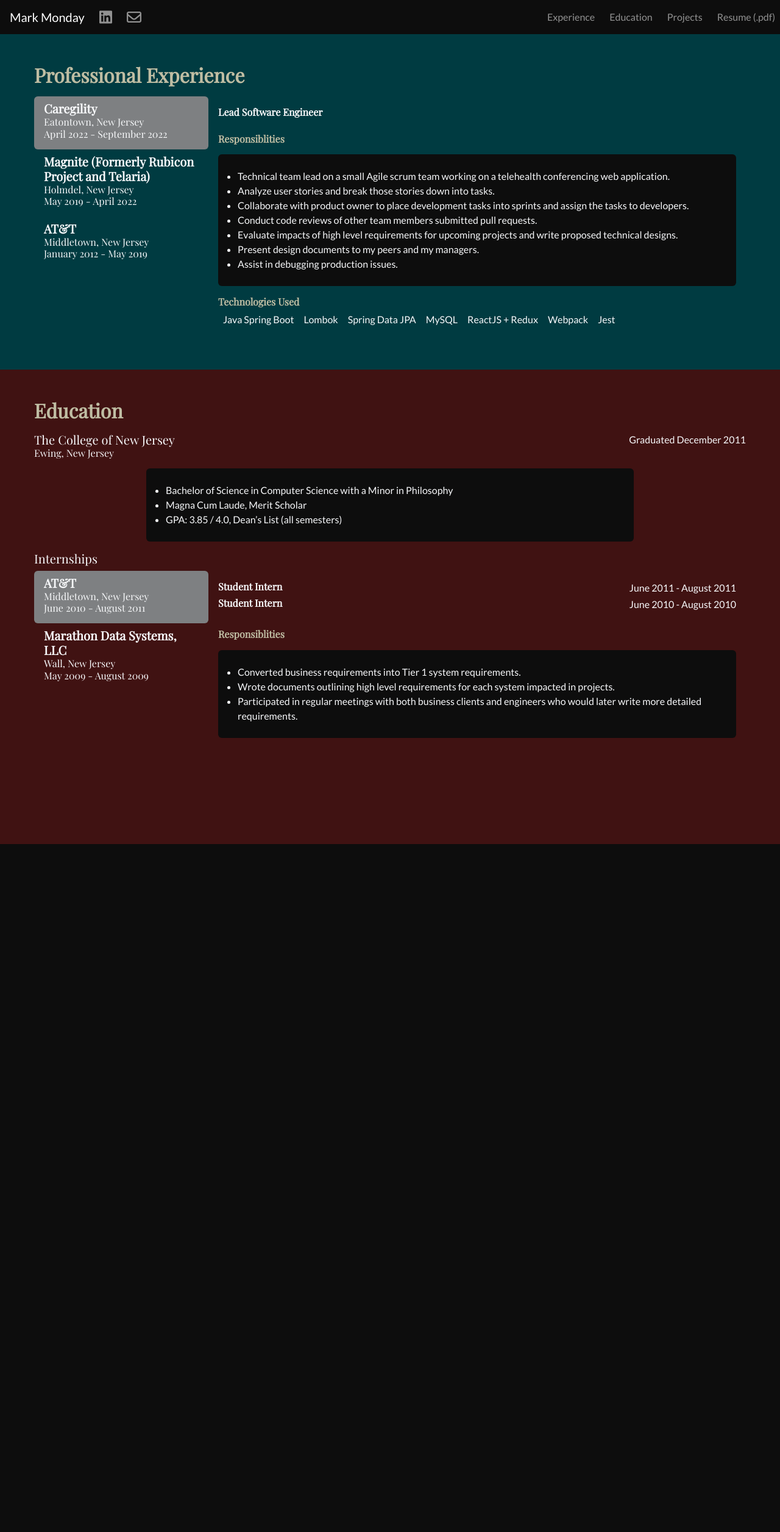
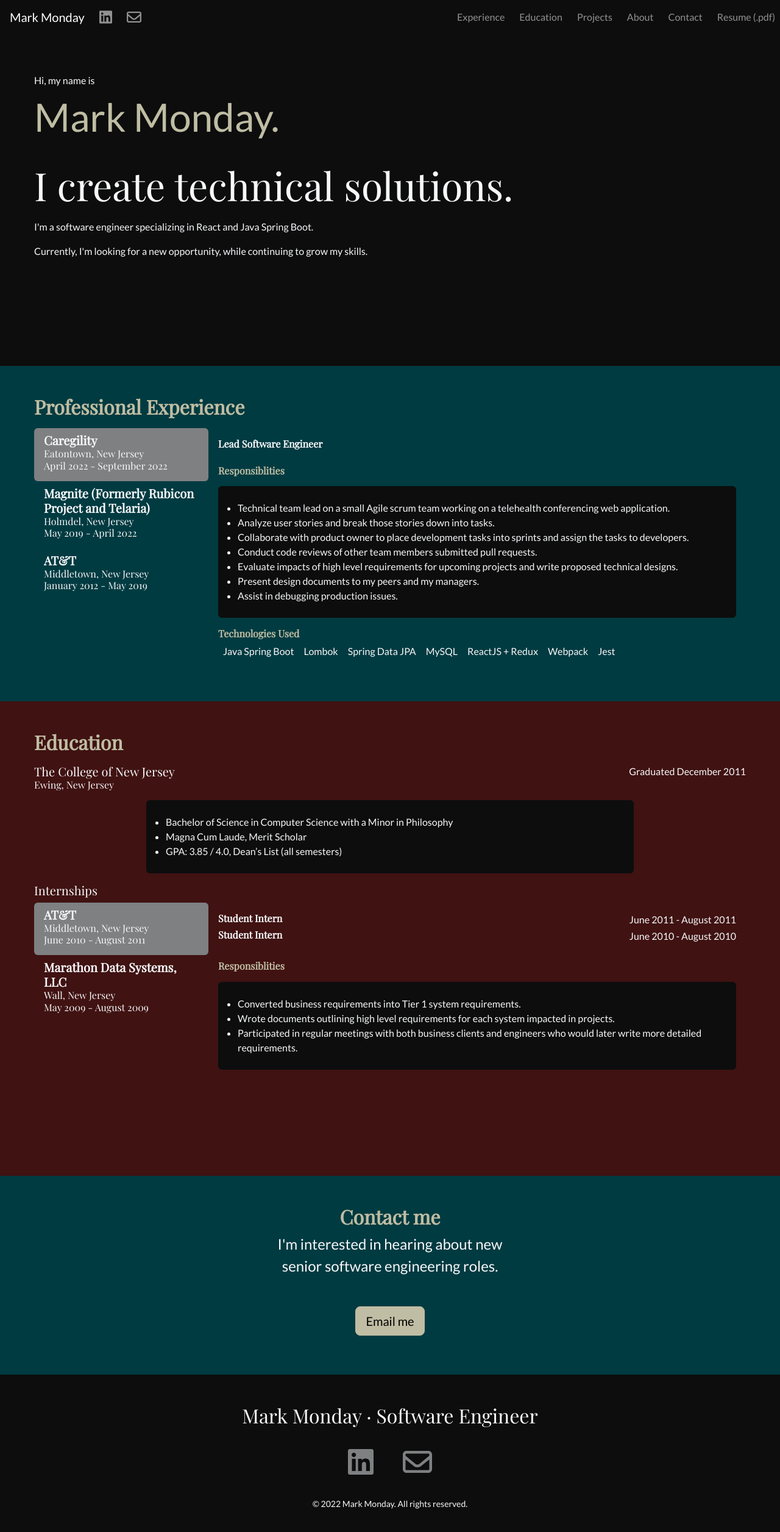
Before and after one commit to msm0504/resume-site, a Next.js app: page / in a window 1280 px wide. Shown: the top 2512 px of the page at 61% size. Before the commit the page ends 1384 px from the top, so only its background shows below. Built offline with nearby package versions, Linux system fonts and the light colour scheme.

Commit message:
intro, contact me, footer

```diff
--- /dev/null
+++ b/client/components/footer.tsx
@@ -0,0 +1,31 @@
+import { FontAwesomeIcon } from '@fortawesome/react-fontawesome';
+import { faLinkedin } from '@fortawesome/free-brands-svg-icons';
+import { faEnvelope } from '@fortawesome/free-regular-svg-icons';
+
+import { EMAIL_MAILTO, LINKIN_PROFILE } from '@/client/constants';
+import styles from '@/styles/footer.module.css';
+
+const Footer: React.FC = () => (
+	<footer className='text-center px-0 py-5'>
+		<h2>Mark Monday &middot; Software Engineer</h2>
+		<ul className={styles.footerButtons}>
+			<li>
+				<a href={LINKIN_PROFILE} target='_blank' rel='noreferrer'>
+					<FontAwesomeIcon icon={faLinkedin} size='3x' />
+					<span className='sr-only'>{'Link to my LinkedIn profile'}</span>
+				</a>
+			</li>
+			<li>
+				<a href={EMAIL_MAILTO}>
+					<FontAwesomeIcon icon={faEnvelope} size='3x' />
+					<span className='sr-only'>{'Link to write me an email'}</span>
+				</a>
+			</li>
+		</ul>
+		<p>
+			<small>&copy; 2022 Mark Monday. All rights reserved.</small>
+		</p>
+	</footer>
+);
+
+export default Footer;
--- a/client/components/top-navbar.tsx
+++ b/client/components/top-navbar.tsx
@@ -4,6 +4,8 @@ import Navbar from 'react-bootstrap/Navbar';
 import { FontAwesomeIcon } from '@fortawesome/react-fontawesome';
 import { faLinkedin } from '@fortawesome/free-brands-svg-icons';
 import { faEnvelope } from '@fortawesome/free-regular-svg-icons';
+
+import { EMAIL_MAILTO, LINKIN_PROFILE, RESUME_URL } from '@/client/constants';
 
 type NavbarLinkProps = {
 	text: string;
@@ -18,22 +20,17 @@ const NavbarLink: React.FC<NavbarLinkProps> = ({ text, path, scrollTop = false }
 );
 
 const TopNavbar: React.FC = () => (
-	<Navbar bg='dark' variant='dark' expand='md' sticky='top'>
+	<Navbar bg='dark' variant='dark' expand='md'>
 		<Link href='/'>
 			<a className='ms-3 navbar-brand'>Mark Monday</a>
 		</Link>
 		<Nav className='me-auto'>
 			<div className='d-flex justify-content-start'>
-				<a
-					className='nav-link me-2'
-					href='https://www.linkedin.com/in/mark-monday-b4b931186/'
-					target='_blank'
-					rel='noreferrer'
-				>
+				<a className='nav-link me-2' href={LINKIN_PROFILE} target='_blank' rel='noreferrer'>
 					<FontAwesomeIcon icon={faLinkedin} size='xl' />
 					<span className='sr-only'>{'Link to my LinkedIn profile'}</span>
 				</a>
-				<Nav.Link href='mailto:mark.monday0504@gmail.com'>
+				<Nav.Link href={EMAIL_MAILTO}>
 					<FontAwesomeIcon icon={faEnvelope} size='xl' />
 					<span className='sr-only'>{'Link to write me an email'}</span>
 				</Nav.Link>
@@ -45,12 +42,9 @@ const TopNavbar: React.FC = () => (
 				<NavbarLink text='Experience' path='/#prof-experience' />
 				<NavbarLink text='Education' path='/#education' />
 				<NavbarLink text='Projects' path='/projects' />
-				<a
-					className='nav-link'
-					href='https://drive.google.com/file/d/1h3CHYg1s8UVeR68lor8XollnUEDvDq8K/view?usp=sharing'
-					target='_blank'
-					rel='noreferrer'
-				>
+				<NavbarLink text='About' path='/about' />
+				<NavbarLink text='Contact' path='/#contact' />
+				<a className='nav-link' href={RESUME_URL} target='_blank' rel='noreferrer'>
 					Resume (.pdf)
 				</a>
 			</Nav>
--- /dev/null
+++ b/client/constants.ts
@@ -0,0 +1,5 @@
+export const EMAIL_ADDRESS = 'mark.monday0504@gmail.com';
+export const EMAIL_MAILTO = `mailto:${EMAIL_ADDRESS}`;
+export const LINKIN_PROFILE = 'https://www.linkedin.com/in/mark-monday-b4b931186';
+export const RESUME_URL =
+	'https://drive.google.com/file/d/1h3CHYg1s8UVeR68lor8XollnUEDvDq8K/view?usp=sharing';
--- /dev/null
+++ b/client/sections/contact.tsx
@@ -0,0 +1,23 @@
+import Button from 'react-bootstrap/Button';
+
+import { EMAIL_MAILTO } from '@/client/constants';
+
+const ContactSection: React.FC = () => (
+	<div className='bg-secondary'>
+		<section
+			id='contact'
+			style={{ width: '400px' }}
+			className='text-center mx-auto my-0 px-0 py-5 fs-4'
+		>
+			<h2 className='text-info fw-bold'>Contact me</h2>
+			<p>{`I'm interested in hearing about new senior software engineering roles.`}</p>
+			<p className='mt-5'>
+				<Button href={EMAIL_MAILTO} variant='info' size='lg'>
+					Email me
+				</Button>
+			</p>
+		</section>
+	</div>
+);
+
+export default ContactSection;
--- /dev/null
+++ b/client/sections/intro.tsx
@@ -0,0 +1,14 @@
+import styles from '@/styles/intro.module.css';
+
+const IntroSection: React.FC = () => (
+	<section className={styles.intro} id='intro'>
+		<p>
+			Hi, my name is <span className='d-block text-info display-3 lh-base'>Mark Monday.</span>
+		</p>
+		<h2 className='display-3 lh-base'>I create technical solutions.</h2>
+		<p>{`I'm a software engineer specializing in React and Java Spring Boot.`}</p>
+		<p>{`Currently, I'm looking for a new opportunity, while continuing to grow my skills.`}</p>
+	</section>
+);
+
+export default IntroSection;
--- a/pages/_app.tsx
+++ b/pages/_app.tsx
@@ -5,6 +5,7 @@ import '@fortawesome/fontawesome-svg-core/styles.css';
 import '@/styles/custom-theme.scss';
 import '@/styles/globals.css';
 import TopNavbar from '@/client/components/top-navbar';
+import Footer from '@/client/components/footer';
 
 config.autoAddCss = false;
 
@@ -13,6 +14,7 @@ const MyApp: React.FC<AppProps> = ({ Component, pageProps }) => {
 		<>
 			<TopNavbar />
 			<Component {...pageProps} />
+			<Footer />
 		</>
 	);
 };
--- a/pages/index.tsx
+++ b/pages/index.tsx
@@ -1,6 +1,8 @@
 import type { GetStaticProps, NextPage } from 'next';
 import Head from 'next/head';
 
+import ContactSection from '@/client/sections/contact';
+import IntroSection from '@/client/sections/intro';
 import EducationSection from '@/client/sections/education';
 import ExperienceSection from '@/client/sections/experience';
 import { EDUCATION, EMPLOYMENT_HISTORY, INTERNSHIPS } from '@/data/resume-data';
@@ -22,8 +24,10 @@ const Home: NextPage<HomeProps> = ({ education, employHistory, internships }) =>
 			</Head>
 
 			<main>
+				<IntroSection />
 				<ExperienceSection employHistory={employHistory} />
 				<EducationSection education={education} internships={internships} />
+				<ContactSection />
 			</main>
 		</div>
 	);
--- /dev/null
+++ b/styles/footer.module.css
@@ -0,0 +1,9 @@
+footer ul.footerButtons {
+	list-style-type: none;
+	padding: 0;
+	margin: 2rem 0;
+	display: flex;
+	flex-flow: row wrap;
+	justify-content: center;
+	gap: 3rem;
+}
--- /dev/null
+++ b/styles/intro.module.css
@@ -0,0 +1,11 @@
+.intro {
+	padding: 4rem 1rem 10rem 1rem;
+	padding-bottom: 10rem;
+	max-width: 1200px;
+	margin: 0 auto;
+}
+
+.intro p {
+	font-size: 1rem;
+	line-height: 1.5;
+}
```
